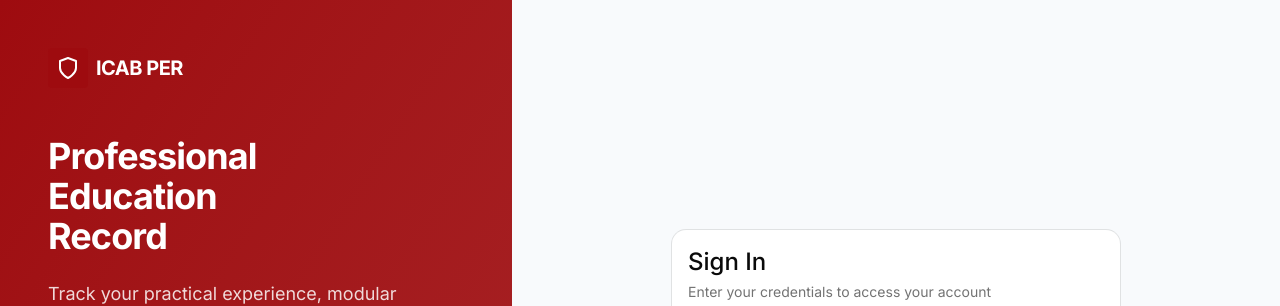
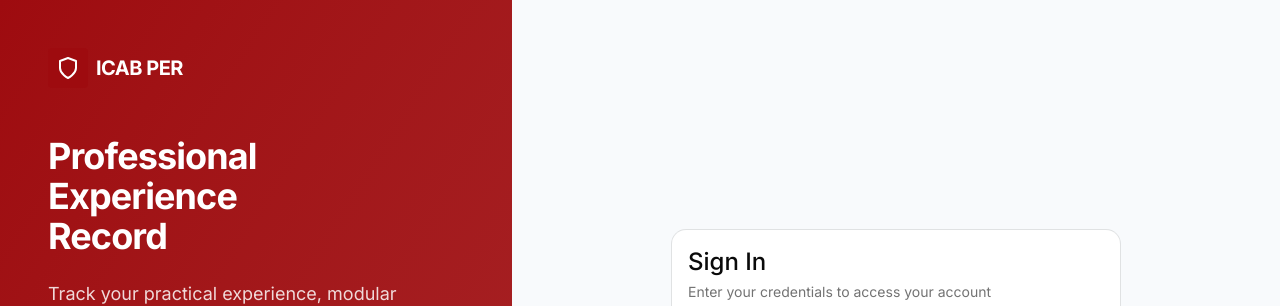
Before and after one commit to Omega-Solution-LLC/ICAB-PER-Prototype, a Next.js app: page /login in a window 1280 px wide. Shown: the top 306 px of the page. Built offline with nearby package versions, Linux system fonts and the light colour scheme.

Commit message:
feat: implement login page with demo credential support and configure global auth and data providers

```diff
--- a/app/layout.tsx
+++ b/app/layout.tsx
@@ -8,8 +8,8 @@
 const inter = Inter({ subsets: ["latin"] });
 
 export const metadata: Metadata = {
-  title: "ICAB PER — Professional Education Record",
-  description: "ICAB Professional Education Record System Prototype",
+  title: "ICAB PER — Professional Experience Record",
+  description: "ICAB Professional Experience Record System Prototype",
 };
 
 export default function RootLayout({
--- a/app/login/page.tsx
+++ b/app/login/page.tsx
@@ -71,7 +71,7 @@
 
           <div className="flex flex-col space-y-2 text-center md:hidden mb-8">
             <h1 className="text-2xl font-bold tracking-tight text-icab-red">ICAB PER</h1>
-            <p className="text-sm text-slate-500">Professional Education Record</p>
+            <p className="text-sm text-slate-500">Professional Experience Record</p>
           </div>
 
           <Card>
--- a/components/shared/brand-panel.tsx
+++ b/components/shared/brand-panel.tsx
@@ -14,7 +14,7 @@
         <Logo variant="light" />
         <h1 className="text-4xl font-bold mt-12 tracking-tight">
           Professional<br />
-          Education<br />
+          Experience<br />
           Record
         </h1>
         <p className="mt-6 text-icab-blush max-w-sm text-lg">
```
Also changed, not shown: 1 other file (tests, documents, lock files or other folders).
